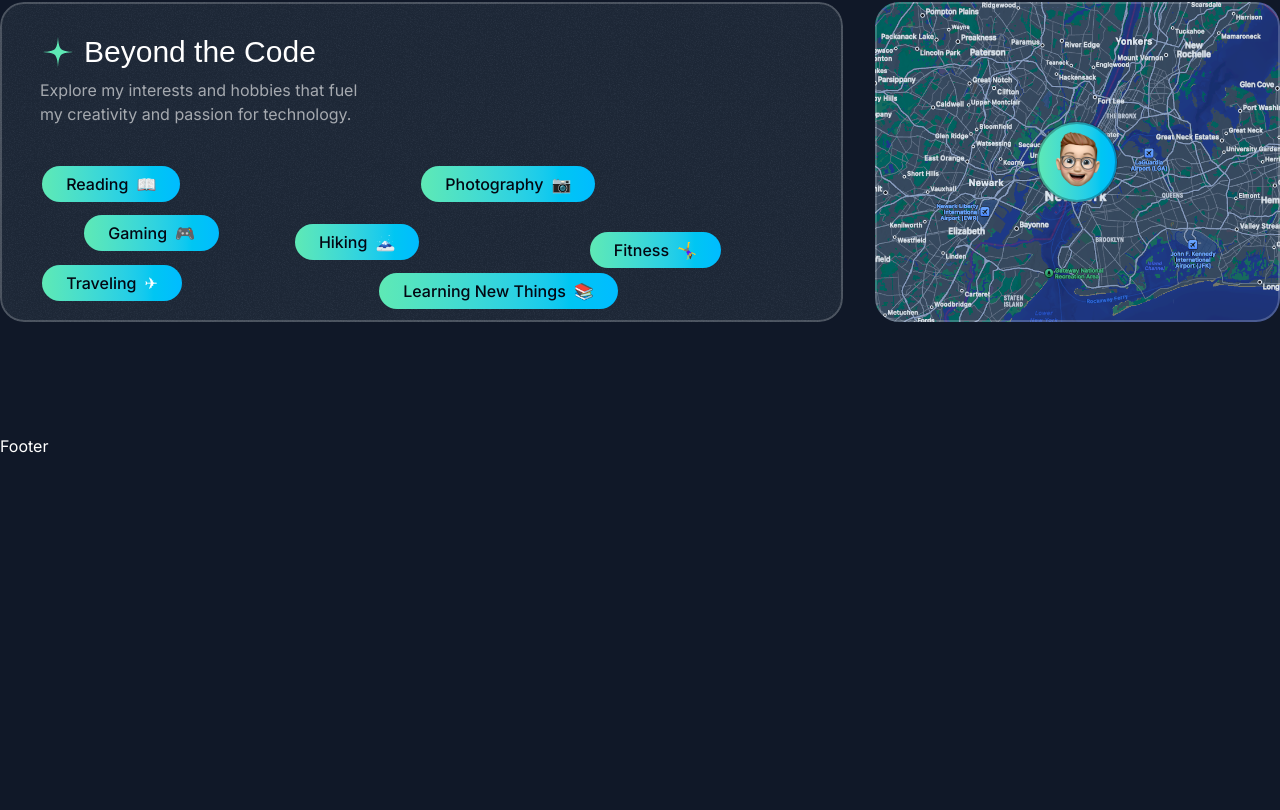
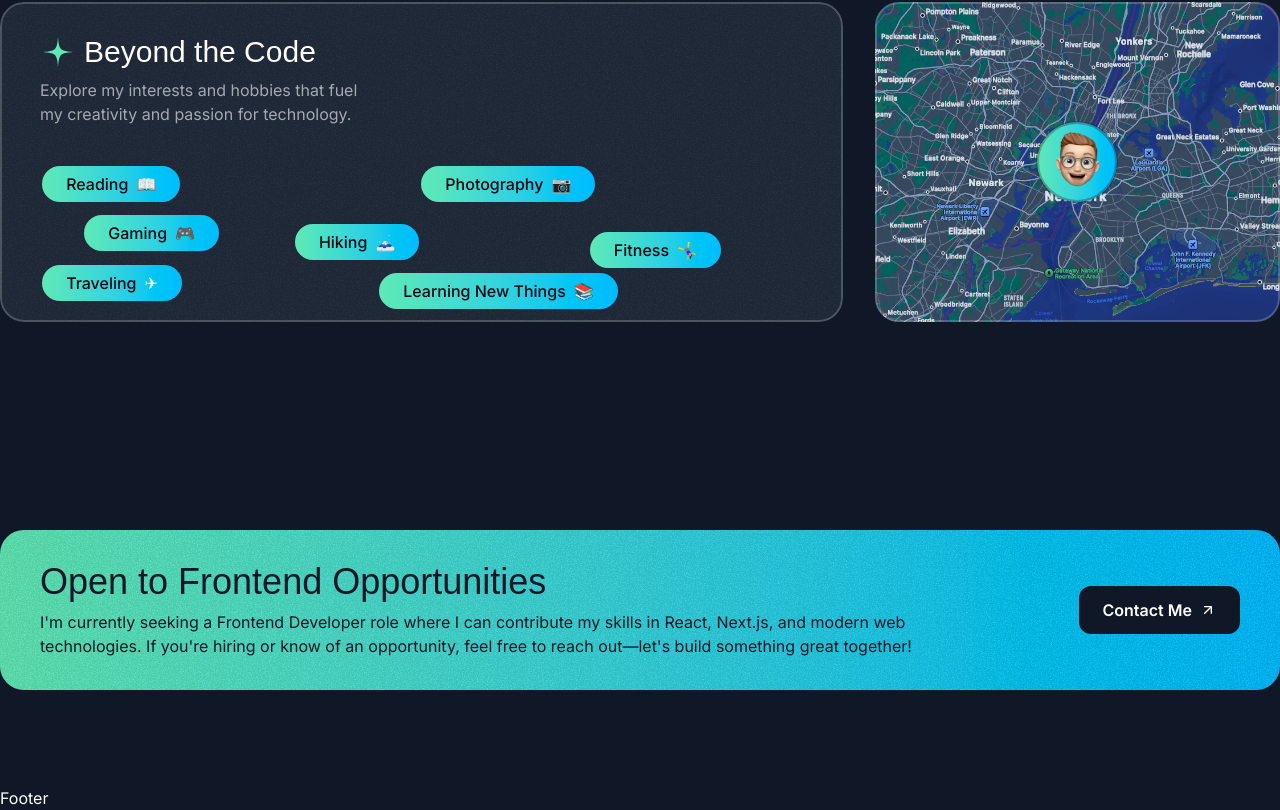
Before and after one commit to jakareya76/portfolio, a Next.js app: page / in a window 1280 px wide. Shown: the part 3920-4730 px from the top of the page. Before the commit the page ends 4378 px from the top, so only its background shows below. Built offline with nearby package versions, Linux system fonts and the light colour scheme; a web font is replaced by a local one.

Commit message:
create CTO

```diff
--- a/src/app/page.js
+++ b/src/app/page.js
@@ -1,4 +1,5 @@
 import { AboutSection } from "@/components/sections/About";
+import { ContactSection } from "@/components/sections/Contact";
 import { HeroSection } from "@/components/sections/Hero";
 import { ProjectsSection } from "@/components/sections/Projects";
 import { TapeSection } from "@/components/sections/Tape";
@@ -10,6 +11,7 @@
       <ProjectsSection />
       <TapeSection />
       <AboutSection />
+      <ContactSection />
     </main>
   );
 }
--- a/src/components/sections/Contact.jsx
+++ b/src/components/sections/Contact.jsx
@@ -1,3 +1,54 @@
+import grainImage from "@/assets/images/grain.jpg";
+
 export const ContactSection = () => {
-  return <div>Contact Section</div>;
+  return (
+    <section className="py-16 lg:py-24">
+      <div className="container mx-auto">
+        <div className="bg-gradient-to-r from-emerald-300 to-sky-400 text-gray-900 py-8 px-10 rounded-3xl overflow-hidden z-0 text-center relative">
+          <div
+            className="absolute inset-0 opacity-10 -z-10"
+            style={{
+              backgroundImage: `url(${grainImage.src})`,
+            }}
+          ></div>
+          <div className="flex flex-col md:flex-row gap-8 md:gap-16 items-center justify-between md:text-left">
+            <div>
+              <h2 className="font-serif text-2xl md:text-3xl lg:text-4xl">
+                Open to Frontend Opportunities
+              </h2>
+              <p className="text-sm mt-2 md:text-base max-w-4xl">
+                I'm currently seeking a Frontend Developer role where I can
+                contribute my skills in React, Next.js, and modern web
+                technologies. If you're hiring or know of an opportunity, feel
+                free to reach out—let's build something great together!
+              </p>
+            </div>
+            <div>
+              <a
+                href="mailto:jakareya1306@gmail.com"
+                className="text-white bg-gray-900 w-max inline-flex items-center gap-2 px-6 h-12 rounded-xl cursor-pointer "
+              >
+                <span className="font-semibold">Contact Me</span>
+                <svg
+                  xmlns="http://www.w3.org/2000/svg"
+                  width="24"
+                  height="24"
+                  viewBox="0 0 24 24"
+                  fill="none"
+                  stroke="currentColor"
+                  strokeWidth="2"
+                  strokeLinecap="round"
+                  strokeLinejoin="round"
+                  className="feather feather-arrow-up-right size-4"
+                >
+                  <line x1="7" y1="17" x2="17" y2="7"></line>
+                  <polyline points="7 7 17 7 17 17"></polyline>
+                </svg>
+              </a>
+            </div>
+          </div>
+        </div>
+      </div>
+    </section>
+  );
 };
```
